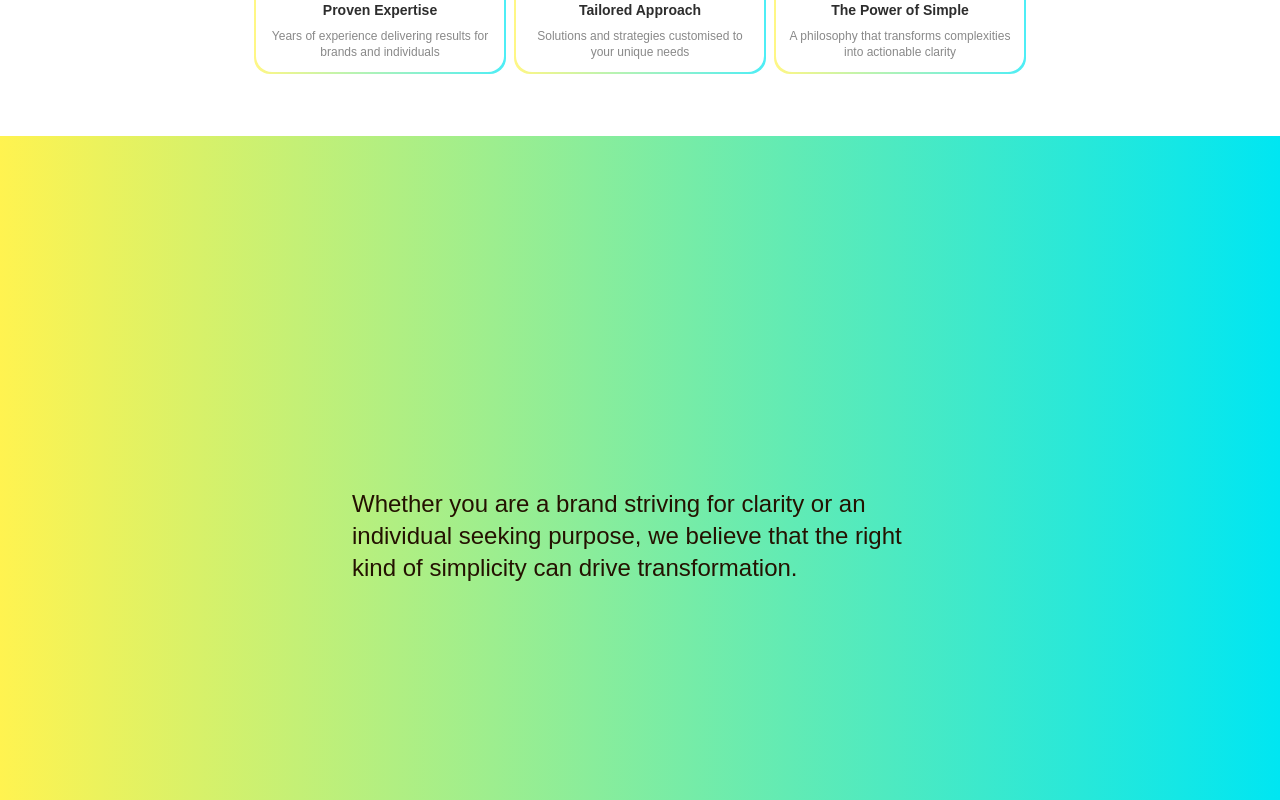
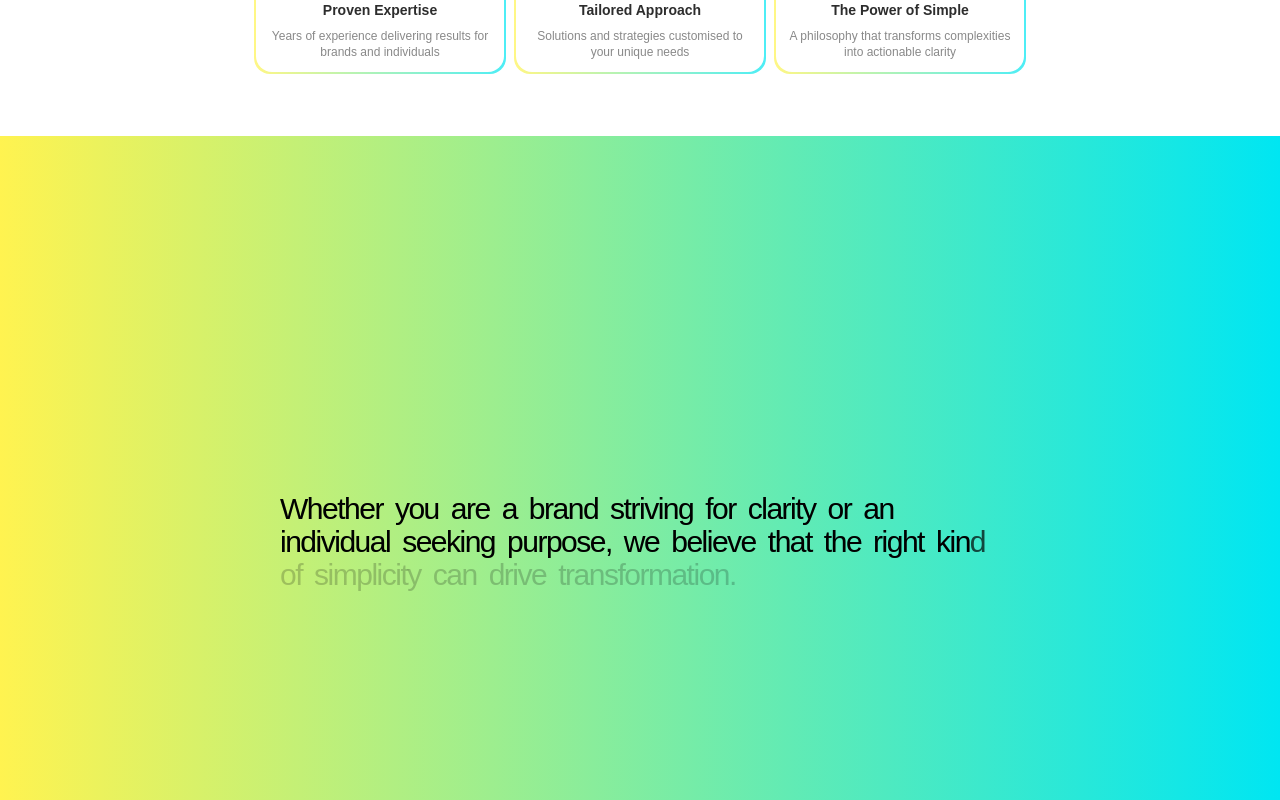
Before and after one commit to jatintomar4321/simplicity, a Next.js app: page / in a window 1280 px wide. Shown: the part 2460-3260 px from the top of the page. Built offline with nearby package versions, Linux system fonts and the light colour scheme.

Commit message:
text reveal animation done

```diff
--- /dev/null
+++ b/app/components/Character.jsx
@@ -0,0 +1,61 @@
+'use client'
+import { useScroll, useTransform, motion } from 'framer-motion';
+import React, { useRef } from 'react';
+import styles from './style.module.scss';
+
+export default function Paragraph({paragraph}) {
+
+  const container = useRef(null);
+  const { scrollYProgress } = useScroll({
+    target: container,
+    offset: ["start 0.9", "start 0.4"]
+  })
+
+  const words = paragraph.split(" ")
+  return (
+    <div className='relative min-h-screen w-full bg-gradient-to-r from-[#FFF350]  to-[#00E6F2]'>
+     <div className="absolute inset-0 flex tracking-tighter leading-relaxed items-center text-3xl font-medium justify-center px-1 sm:px-2 lg:px-8">
+
+    <p
+      ref={container}
+      className={styles.paragraph}
+
+    >
+    {
+      words.map( (word, i) => {
+        const start = i / words.length
+        const end = start + (1 / words.length)
+        return <Word key={i} progress={scrollYProgress} range={[start, end]}>{word}</Word>
+      })
+    }
+    </p>
+    </div>
+    </div>
+  )
+}
+
+const Word = ({children, progress, range}) => {
+  const amount = range[1] - range[0]
+  const step = amount / children.length
+  return (
+    <span className={styles.word}>
+      {
+        children.split("").map((char, i) => {
+          const start = range[0] + (i * step);
+          const end = range[0] + ((i + 1) * step)
+          return <Char key={`c_${i}`} progress={progress} range={[start, end]}>{char}</Char>
+        })
+      }
+    </span>
+  )
+}
+
+const Char = ({children, progress, range}) => {
+  const opacity = useTransform(progress, range, [0,1])
+  return (
+    <span>
+      <span className={styles.shadow}>{children}</span>
+      <motion.span style={{opacity: opacity}}>{children}</motion.span>
+    </span>
+  )
+}
--- /dev/null
+++ b/app/components/style.module.scss
@@ -0,0 +1,21 @@
+.paragraph{
+    display: flex;
+    line-height: 0.7;
+    padding: 40px;
+    max-width: 50rem;
+    color: rgb(0, 0, 0);
+    flex-wrap: wrap;
+    align-items: start;
+
+
+    .word{
+      position: relative;
+      margin-right: 12px;
+      margin-top: 12px;
+      .shadow{
+        position: absolute;
+        opacity: 20%;
+      }
+    }
+
+  }
--- a/app/page.js
+++ b/app/page.js
@@ -1,3 +1,5 @@
+'use client'
+
 import Navbar from './components/Navbar'
 import Hero from './components/Hero'
 import WeOffer from './components/WeOffer'
@@ -10,7 +12,13 @@ import { Card } from './components/Card'
 import GetInTouch from './components/GetInTouch'
 import Footer from './components/Footer'
 
+import Character from './components/Character';
+
+const paragraph = "Whether you are a brand striving for clarity or an individual seeking purpose, we believe that the right kind of simplicity can drive transformation."
+
+
 export default function Home() {
+  const words = paragraph.split(" ")
   return (
       <>
       <Navbar />
@@ -29,7 +37,7 @@ export default function Home() {
         h3 ="Solutions and strategies customised to your unique needs"
         h4 ="A philosophy that transforms complexities into actionable clarity"
       />
-      <Gradient/>
+      <Character paragraph={paragraph}  />
       <ThreeBoxes
          heading = "How we work"
         h1 = "Whether it’s a one-off consultation or a long-term engagement,our approach is designed to empower."
@@ -45,6 +53,8 @@ export default function Home() {
         <Card/>
         <GetInTouch/>
         <Footer/>
+
+
       </main>
     </>
 
--- a/package.json
+++ b/package.json
@@ -15,7 +15,8 @@
     "next": "15.1.4",
     "react": "^19.0.0",
     "react-dom": "^19.0.0",
-    "react-responsive": "^10.0.0"
+    "react-responsive": "^10.0.0",
+    "sass": "^1.83.4"
   },
   "devDependencies": {
     "postcss": "^8",
```
Also changed, not shown: 1 other file (tests, documents, lock files or other folders).
